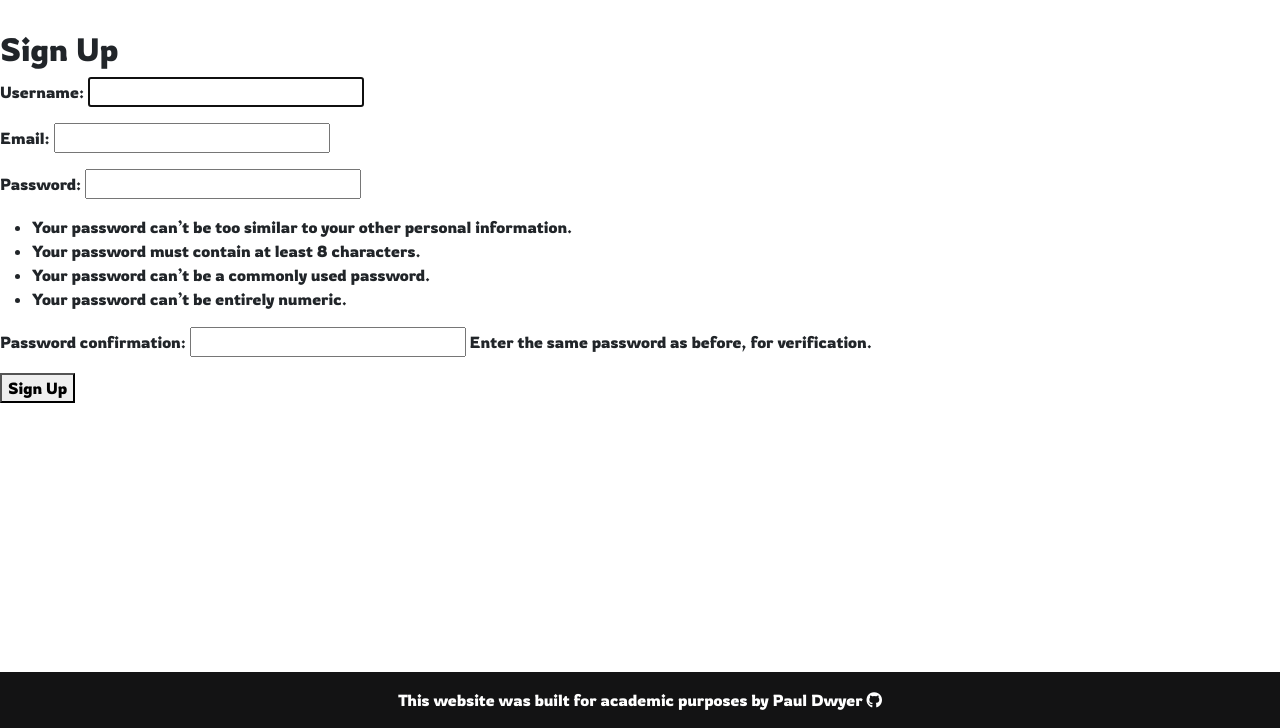
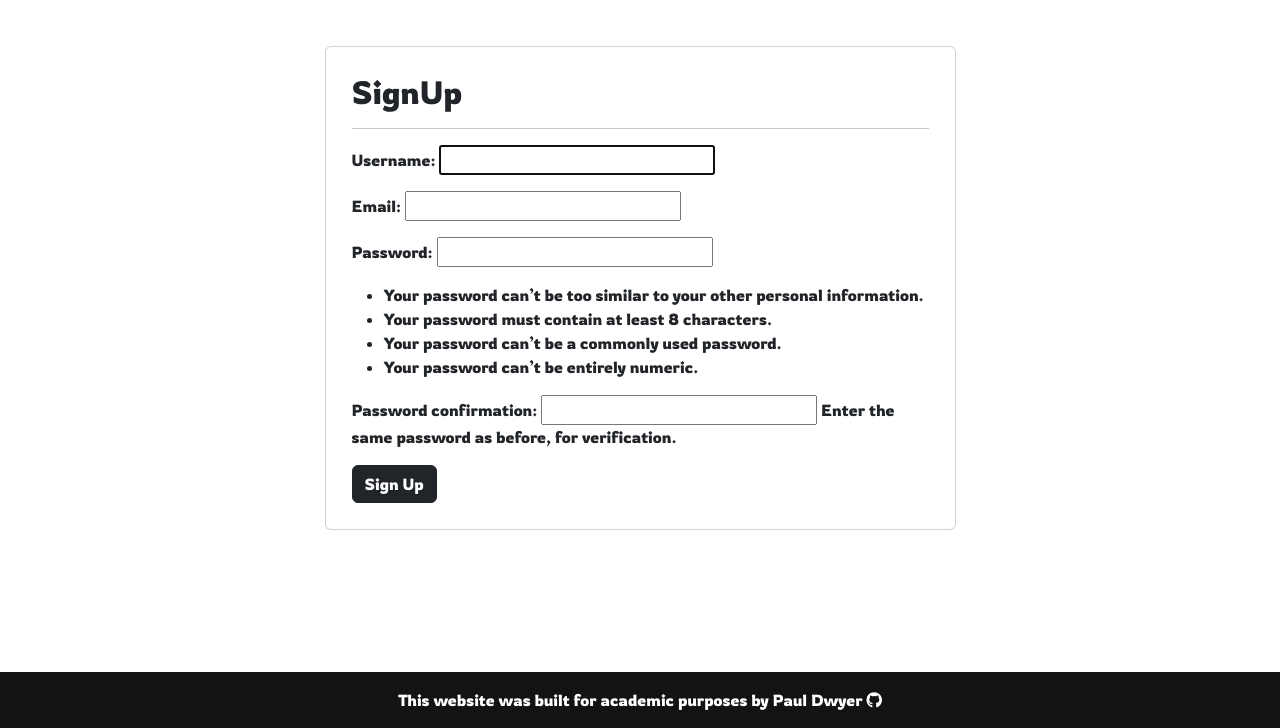
Before and after one commit to Pauldwyer/Pauls-Kitchen-pp4, a Django app: page /signup/ in a window 1280 px wide. Shown: the part 72-800 px from the top of the page. Run offline with Django 3.2, Linux system fonts and the light colour scheme; parts of the project's set-up code (start-up, migrations or seed data) failed here and were passed over; some libraries are stand-ins or nearby versions.

Commit message:
update formatting of signup and login templates

```diff
--- a/templates/account/login.html
+++ b/templates/account/login.html
@@ -13,8 +13,8 @@
       <div class="card">
         <div class="card-body">
           <h3 class="card-title">{% trans "Sign In" %}</h3>
-          <p class="card-text">{% blocktrans %}If you have not created an account yet, then please <a
-              href="{{ signup_url }}"><strong><em>Sign Up</em></strong></a> first.{% endblocktrans %}</p>
+          <p class="card-text">If you have not created an account yet, then please <a
+              href="{% url 'signup' %}"><strong><em>Sign Up</em></strong></a> first.</p>
           <form class="login" method="POST" action="{% url 'account_login' %}">
             {% csrf_token %}
             {{ form.as_p }}
@@ -25,7 +25,6 @@
           </form>
         </div>
       </div>
-
     </div>
   </div>
 </div>
--- a/templates/registration/signup.html
+++ b/templates/registration/signup.html
@@ -3,10 +3,23 @@
 {% block title %}Sign Up{% endblock %}
 
 {% block content %}
-<h2>Sign Up</h2>
-<form method="post">
-  {% csrf_token %}
-  {{ form.as_p }}
-  <button type="submit">Sign Up</button>
-</form>
+
+<container>
+  <div class="row justify-content-center">
+    <div class="col-md-6 mt-3">
+      <div class="card">
+        <div class="card-body">
+          <h2 class="card-title">SignUp</h2>
+          <hr>
+            <form method="post">
+              {% csrf_token %}
+              {{ form.as_p }}
+              <button class="btn btn-dark" type="submit">Sign Up</button>
+            </form>
+        </div>
+      </div>
+    </div>
+  </div>
+</container>
+
 {% endblock %}
```
Also changed, not shown: templates/registration/login.html (+17 -6 lines).
